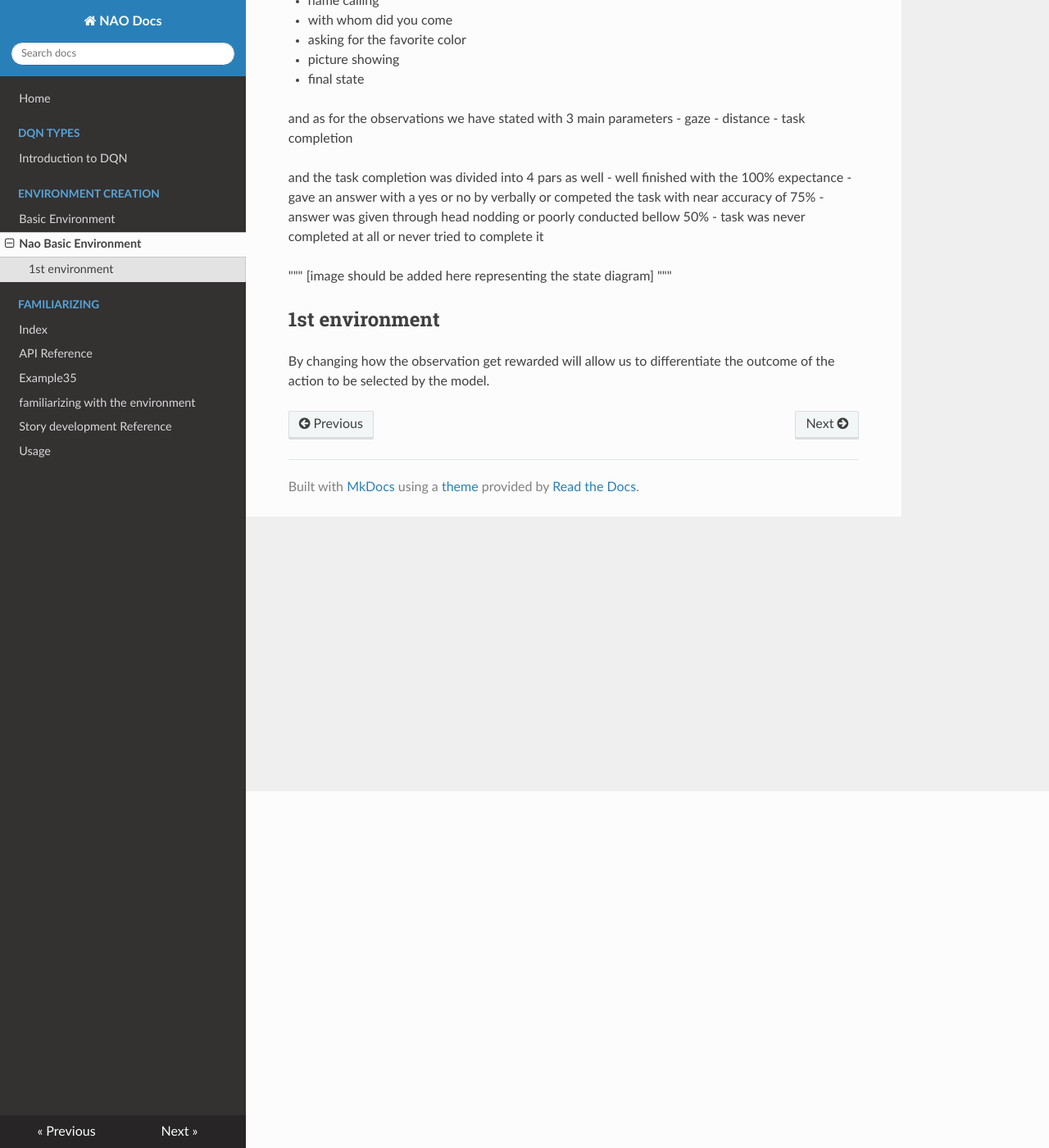
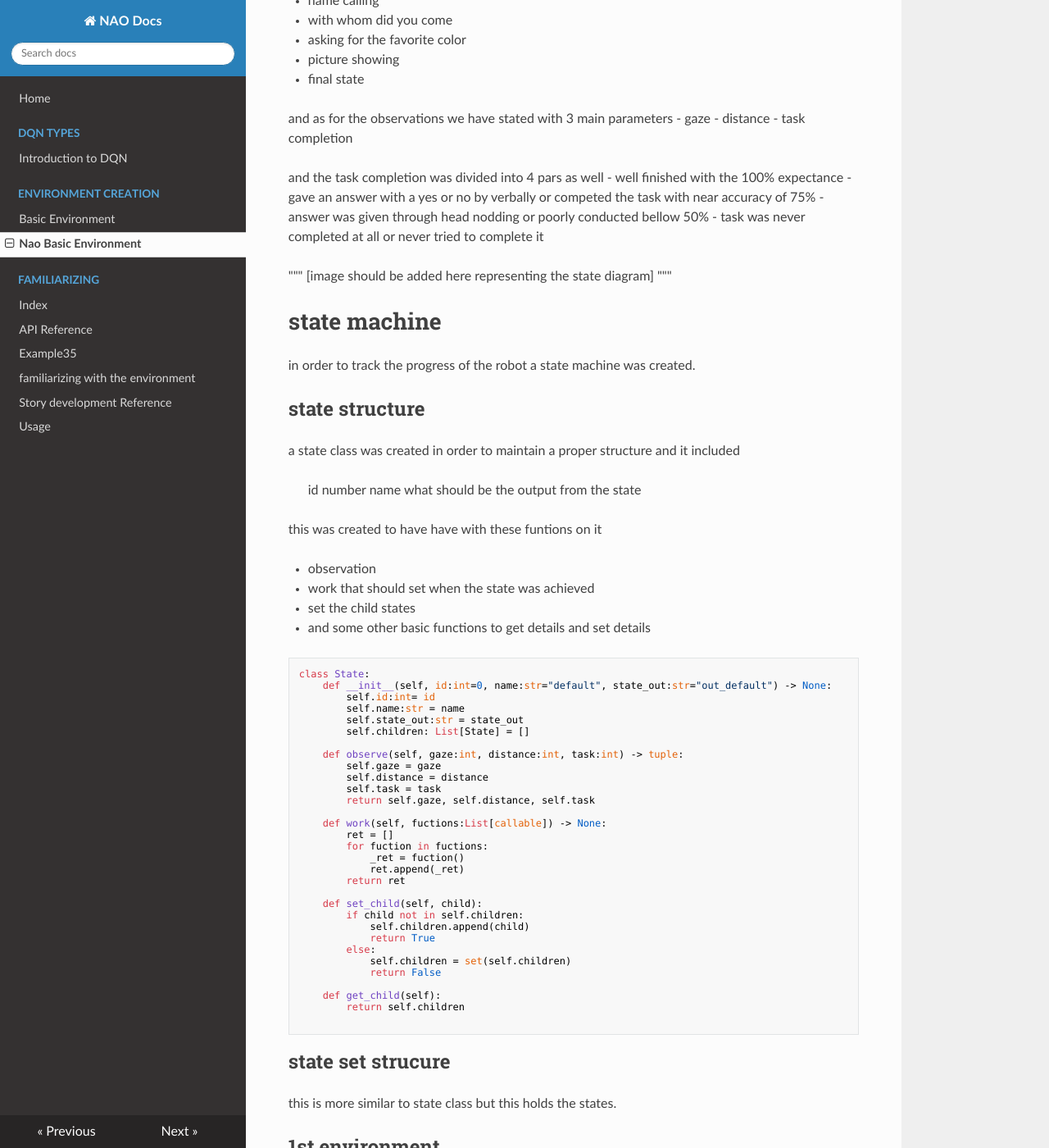
Before and after one commit to hasithz/Nao_doc, an MkDocs documentation site: the page built from docs/Environment creation/environment 2.md, in a window 1280 px wide and 1400 px high, scrolled down 435 px. Shown: the whole window at 82% size. Built offline with MkDocs 1.6.1, drawn with Linux system fonts in a browser that asks for light colours; nearby versions of some CDN libraries; some of the changed text lies outside the part shown.

Commit message:
state structure updated

````diff
--- a/docs/Environment creation/environment 2.md
+++ b/docs/Environment creation/environment 2.md
@@ -29,8 +29,70 @@
 [image should be added here representing the state diagram]
 """
 
+# state machine
+
+in order to track the progress of the robot a state machine was created.
+
+## state structure
+
+a state class was created in order to maintain a proper structure and it included
+> id number
+> name
+> what should be the output from the state
+
+this was created to have have with these funtions on it
+
+- observation
+- work that should set when the state was achieved
+- set the child states
+- and some other basic functions to get details and set details
+
+```python
+class State:
+    def __init__(self, id:int=0, name:str="default", state_out:str="out_default") -> None:
+        self.id:int= id
+        self.name:str = name
+        self.state_out:str = state_out
+        self.children: List[State] = []
+
+    def observe(self, gaze:int, distance:int, task:int) -> tuple:
+        self.gaze = gaze
+        self.distance = distance
+        self.task = task
+        return self.gaze, self.distance, self.task
+
+    def work(self, fuctions:List[callable]) -> None:
+        ret = []
+        for fuction in fuctions:
+            _ret = fuction()
+            ret.append(_ret)
+        return ret
+
+    def set_child(self, child):
+        if child not in self.children:
+            self.children.append(child)
+            return True
+        else:
+            self.children = set(self.children)
+            return False
+
+    def get_child(self):
+        return self.children
+
+```
+
+
+
+## state set strucure
+this is more similar to state class but this holds the states.
 
 
 ## 1st environment
 
 By changing how the observation get rewarded will allow us to differentiate the outcome of the action to be selected by the model.
+
+as for the reward structure a reward array was created according to some pre-made moves.
+for an example
+
+> asd
+> asd
````
